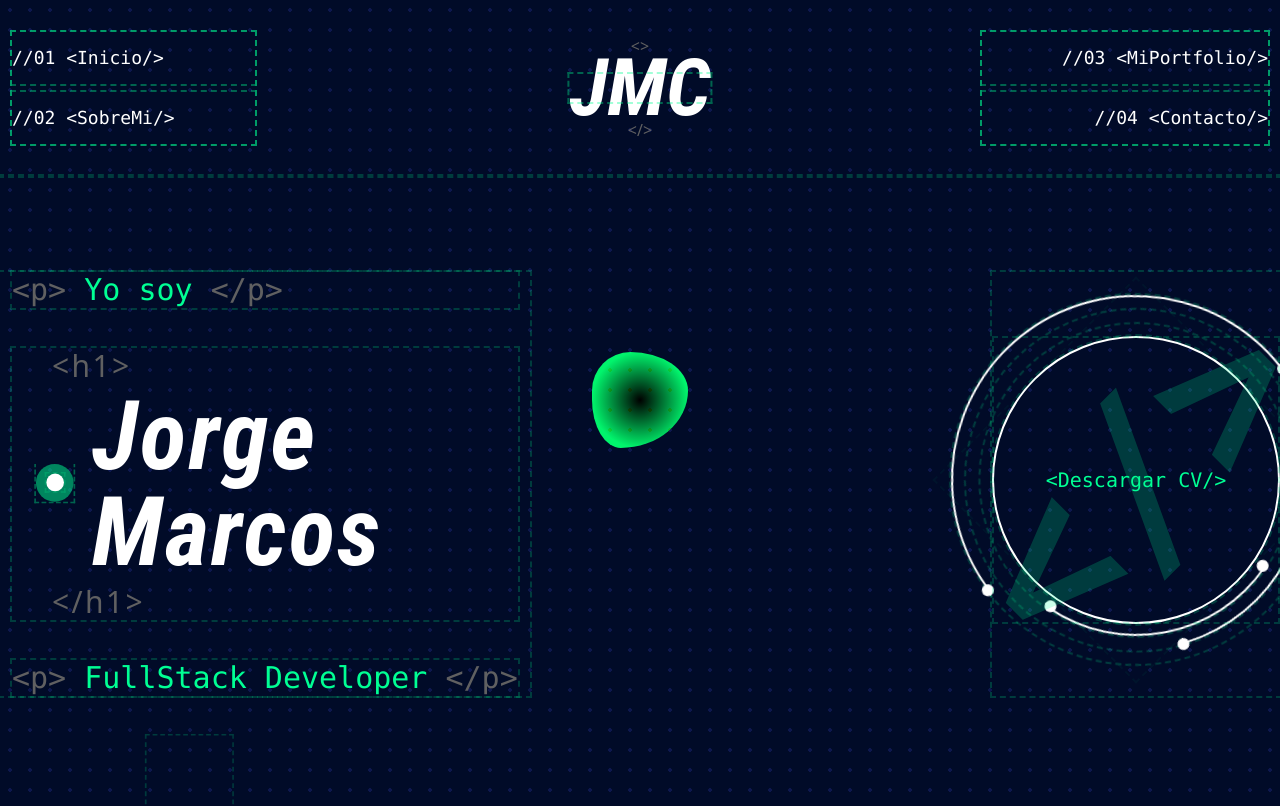
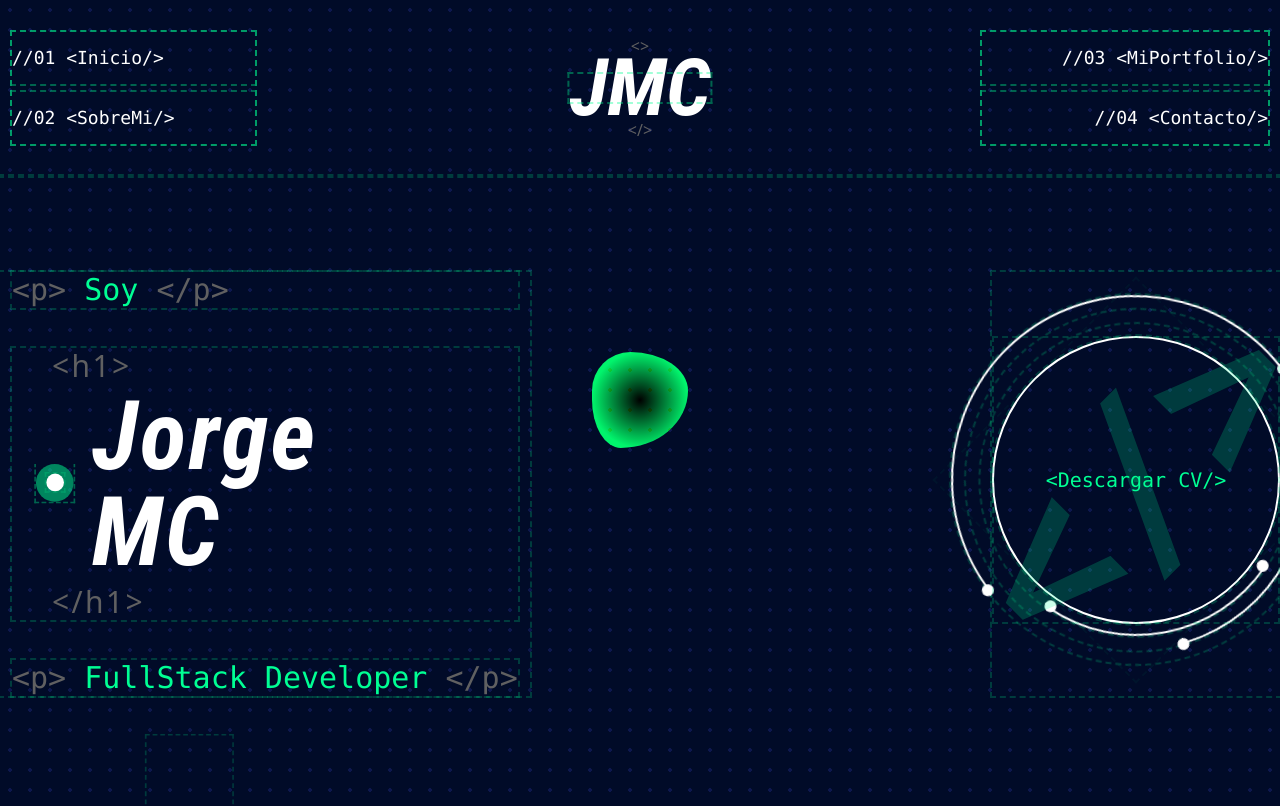
Before and after one commit to ItsJorgeMarcos/my-personal-page, a Next.js app: page / in a window 1280 px wide. Shown: the top 806 px of the page. Built offline with nearby package versions, Linux system fonts and the light colour scheme; what tailwindcss-magic would draw is missing.

Commit message:
fix: Adjust text

```diff
--- a/src/components/pages/Home/Hero/Hero.tsx
+++ b/src/components/pages/Home/Hero/Hero.tsx
@@ -21,7 +21,7 @@ const Hero: FC = () => {
       <div className="flex flex-col gap-3 px-3 md:gap-5 lg:gap-10">
         <AnimatedText
           className="text-primary before:text-base-200 before:content-['<p>_'] after:text-base-200 after:content-['_</p>'] md:text-xl lg:text-2xl xl:text-3xl "
-          text="Yo soy"
+          text="Soy"
           as={'p'}
         />
         <h1 className="relative py-10 pl-10 font-RobotoCondensed text-4xl font-bold italic leading-[1.1] tracking-wide magic-spaceInUp before:absolute before:left-5 before:top-3 before:font-sans before:text-base before:font-normal before:not-italic before:text-base-200 before:content-['<h1>'] after:absolute after:bottom-3 after:left-5 after:font-sans after:text-base  after:font-normal after:not-italic after:text-base-200 after:content-['</h1>'] md:text-5xl lg:pl-20 lg:text-7xl lg:before:left-10 lg:before:top-0 lg:before:text-3xl lg:after:bottom-0 lg:after:left-10 lg:after:text-3xl xl:text-[6rem]">
@@ -29,7 +29,7 @@ const Hero: FC = () => {
           <span className="hidden outline-none md:inline">
             <br />
           </span>
-          Marcos
+          MC
         </h1>
         <AnimatedText
           as="p"
```
